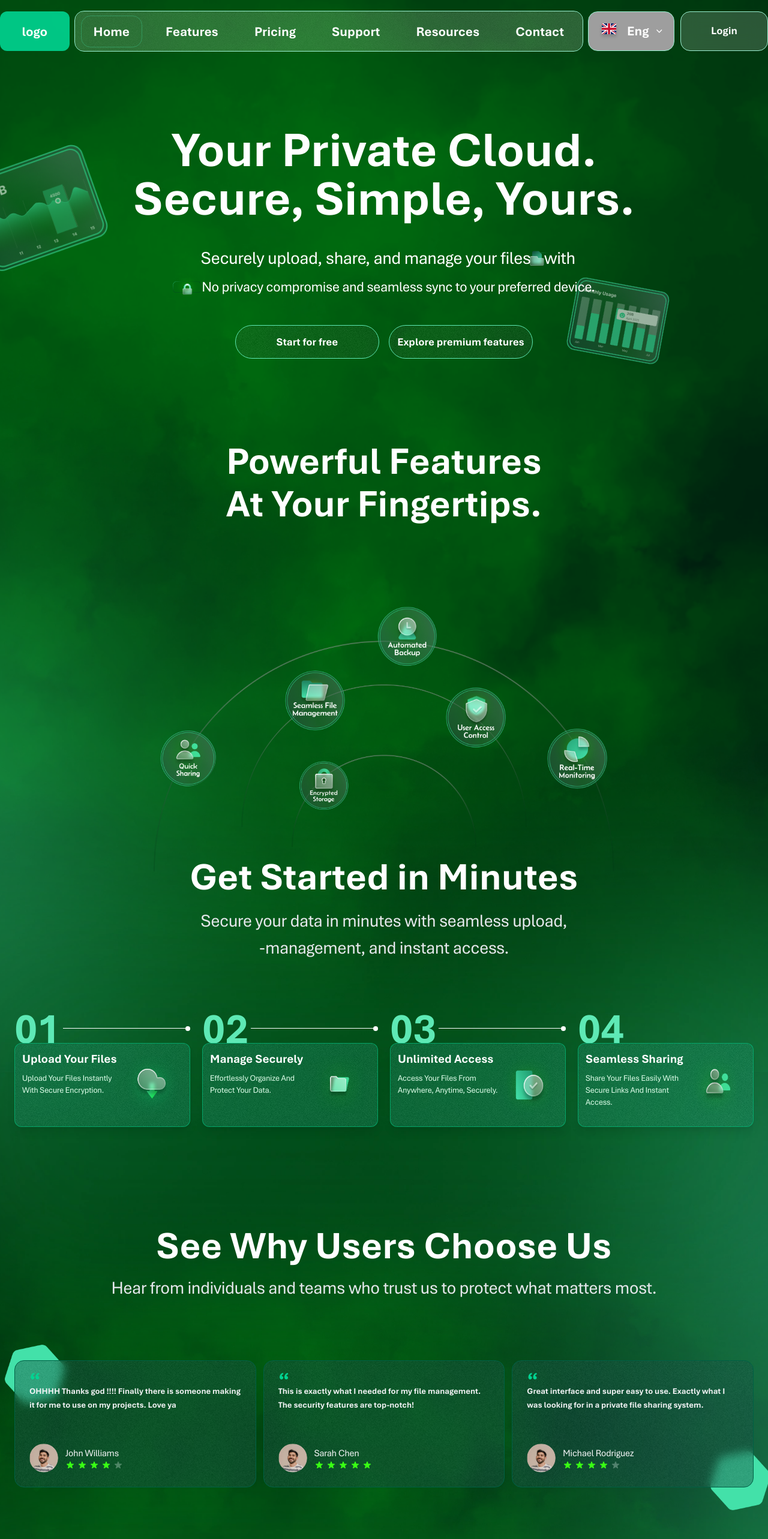
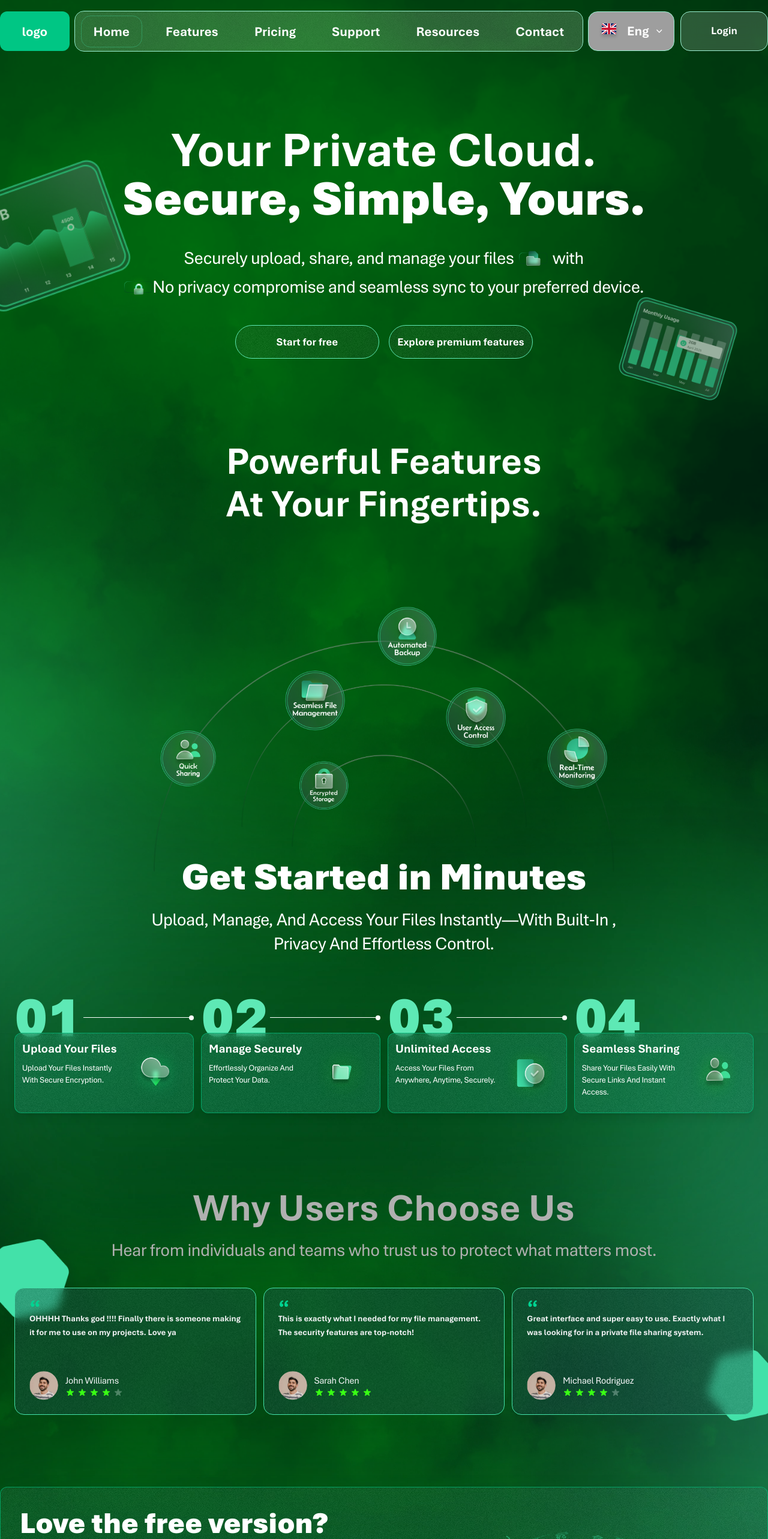
Before and after one commit to creativibelabs/pfss-frontend, a Next.js app: page / in a window 1280 px wide. Shown: the top 2566 px of the page at 60% size. Built offline with nearby package versions, Linux system fonts and the light colour scheme; grey boxes are pictures that could not be loaded; a web font is replaced by a local one.

Commit message:
update 2

```diff
--- a/app/globals.css
+++ b/app/globals.css
@@ -12,6 +12,13 @@
   font-family: 'Aptos';
   src: url('/fonts/Aptos-Bold.ttf') format('truetype');
   font-weight: 700 ;
+  font-style: normal;
+}
+
+@font-face {
+  font-family: 'Aptos';
+  src: url('/fonts/Aptos-Black.ttf') format('truetype');
+  font-weight: 900 ;
   font-style: normal;
 }
 
@@ -154,8 +161,45 @@ body {
 
 .site_banner_img_left
 {
-     left: -60px;
+    left: -70px;
     position: absolute;
-    top: 155px;
+    top: 180px;
+}
 
+
+.site_banner_img_right
+{
+    right: 50px;
+    position: absolute;
+    top: 410px;
 }
+
+.site_started_subtitle
+{
+  line-height: 40px;
+}
+
+.site_step_number_wrap
+{
+      margin-bottom: -35px;
+}
+
+.site_step_number
+{
+  font-size: 96px;
+}
+
+.site_polygon_icon_left
+{
+  position: absolute;
+  left: -20px;
+  top: 90px;
+}
+
+.site_polygon_icon_right
+{
+    position: absolute;
+    right: -20px;
+    bottom: -10px;
+    z-index: -1;
+}
--- a/app/page.tsx
+++ b/app/page.tsx
@@ -54,23 +54,23 @@ export default async function LandingPage() {
                 <Image
                     src="/images/storage.png"
                     alt="Storage"
-                    width={250}
+                    width={300}
                     height={170}
                     className="rotate-[0deg]"
                 />
             </div>
-            <div className="absolute bottom-30 right-40 z-10">
+            <div className="site_banner_img_right">
                 <Image
                     src="/images/usage.png"
                     alt="Usage"
-                    width={180}
+                    width={200}
                     height={180}
-                    className="-rotate-[6deg]  md:block"
+                    className="md:block"
                 />
             </div>
 
             {/* Main Content */}
-            <div className="relative z-20 text-white text-center px-6 max-w-5xl w-full">
+            <div className="relative z-20 text-white text-center px-6 w-full">
                 <h1 className="site_banner_title text-4xl md:text-[82px] font-[700] mb-6 leading-tight">
                     Your Private Cloud.<br />
                     <span className="text-4xl md:text-[82px] font-extrabold mb-6 leading-tight">Secure, Simple, Yours.</span>
@@ -79,15 +79,16 @@ export default async function LandingPage() {
                 {/* Subtitles with Framed Icons */}
                 <div className="text-lg  md:text-xl mb-10 ">
                     {/* Subtitle 1 */}
-                    <div className="flex justify-center items-center gap-3 flex-wrap">
-                        <span className="text-sm md:text-3xl">Securely upload, share, and manage your files</span>
+                    <div className="flex justify-center items-center flex-wrap gap-2">
+                        <span className="text-sm md:text-3xl font-medium">Securely upload, share, and manage your files</span>
                         <div
                             className="w-12 h-12 bg-center bg-contain bg-no-repeat flex items-center justify-center"
                             style={{ backgroundImage: "url('/images/icons/frame.png')" }}
                         >
-                            <Image src="/images/icons/file.png" alt="File Icon" width={24} height={24} />
-                            <span className="text-sm md:text-3xl">with</span>
+                            <Image src="/images/icons/file.png" alt="File Icon" width={24} height={24} className="" />
+
                         </div>
+                         <span className="text-sm md:text-3xl">with</span>
                     </div>
 
                     {/* Subtitle 2 */}
@@ -98,7 +99,7 @@ export default async function LandingPage() {
                         >
                             <Image src="/images/icons/lock.png" alt="Lock Icon" width={60} height={60} />
                         </div>
-                        <span className="text-sm md:text-2xl ">No privacy compromise and seamless sync to your preferred device.</span>
+                        <span className="text-sm md:text-3xl font-medium">No privacy compromise and seamless sync to your preferred device.</span>
                     </div>
                 </div>
 
@@ -197,25 +198,25 @@ export default async function LandingPage() {
         {/* {Features Section End} */}
 
         {/* {Get Started, Testimonials Section Start} */}
-        <section className="relative py-10 overflow-hidden">
+        <section className="relative py-10 overflow-hidden0">
           <div className="relative z-10 container mx-auto px-4 md:px-6">
-            <div className="text-center max-w-3xl mx-auto mb-16">
-              <h3 className="text-3xl md:text-[64px] font-bold md:mb-3 text-white">
+            <div className="text-center mx-auto mb-5">
+              <h3 className="site_started_title text-3xl md:text-[64px] font-extrabold md:mb-3 text-white">
                 Get Started in Minutes
               </h3>
-              <p className="text-md md:text-[30px] font-[400] text-gray-200">
-                <span className="block md:inline">Secure your data in minutes with seamless upload,</span>{" "}
-                <span className="block">-management, and instant access.</span>
+              <p className="site_started_subtitle text-md md:text-[30px] font-medium text-white">
+                <span className="block md:inline">Upload, Manage, And Access Your Files Instantly—With Built-In ,</span>{" "}
+                <span className="block">Privacy And Effortless Control.</span>
               </p>
             </div>
             <StepsCard />
           </div>
-          <div className="relative z-10 container mx-auto px-4 md:px-6 mt-20 md:mt-40">
-            <div className="text-center max-w-5xl mx-auto md:mt-16 mt-4">
-              <h3 className="text-3xl md:text-[64px] font-bold mb-2 mt-10 text-white">
-                See Why Users Choose Us
+          <div className="relative z-10 container mx-auto px-4 md:px-6 mt-10 md:mt-30 mb-20">
+            <div className="text-center max-w-5xl mx-auto mb-10">
+              <h3 className="text-3xl md:text-[64px] font-bold mb-2  text-[#b0b0b0] text">
+                Why Users Choose Us
               </h3>
-              <p className="text-lg md:text-[30px] font-[400] text-gray-200 w-full mx-auto">
+              <p className="text-lg md:text-[30px] font-[400] text-[#b0b0b0] w-full mx-auto">
                 Hear from individuals and teams who trust us to protect what matters most.
               </p>
             </div>
--- a/components/Home/StepsCard.tsx
+++ b/components/Home/StepsCard.tsx
@@ -4,11 +4,11 @@ import Image from "next/image";
 export default function StepsCard() {
   return (
     <section className="text-shadow-gray-100">
-      <div className="grid grid-cols-1 md:grid-cols-4 md:gap-5 gap-3">
+      <div className="grid grid-cols-1 md:grid-cols-4 md:gap-3 gap-3">
         {steps.map((step, index) => (
-          <div key={index}>
-          <div className="flex items-center relative top-3 -z-1">
-            <p className="text-emerald-300 text-7xl font-extrabold">{step.number}</p>
+          <div className="site_step_box" key={index}>
+          <div className="site_step_number_wrap flex items-center relative top-3 -z-1">
+            <p className="site_step_number text-emerald-300 font-black">{step.number}</p>
             {index < steps.length - 1 && (
                 <div className="h-px bg-white flex-grow ms-1" />
               )}
@@ -18,11 +18,11 @@ export default function StepsCard() {
           </div>
             <div
               style={{ backgroundImage: "url('/images/noise-texture.png')" }}
-              className="sm:min-h-[140px] rounded-xl flex p-3 shadow-lg transition-transform duration-300 hover:scale-105 text-white bg-emerald-600/30 border border-emerald-500/70 hover:bg-emerald-600/50 backdrop-blur"
+              className="sm:min-h-[134px] rounded-xl flex p-3 shadow-lg transition-transform duration-300 hover:scale-105 text-white bg-emerald-600/30 border border-emerald-500/70 hover:bg-emerald-600/50 backdrop-blur"
             >
-              <div>
-                <h3 className="text-xl font-semibold mb-2">{step.title}</h3>
-                <p className="text-sm text-green-100">{step.description}</p>
+              <div className="site_step_content">
+                <h3 className="site_step_title text-xl font-semibold mb-2">{step.title}</h3>
+                <p className="site_step_content text-sm text-white">{step.description}</p>
               </div>
               <Image
                 src={step.icon}
--- a/components/Home/Testimonials.tsx
+++ b/components/Home/Testimonials.tsx
@@ -6,8 +6,8 @@ import Image from "next/image";
 const Testimonials = () => {
   return (
     <>
-    <div className="relative top-18 -left-4">
-      <Image src={"/images/polygon.png"} width={100} height={100} alt="polygon icon" />
+    <div className="site_polygon_icon_left">
+      <Image src={"/images/polygon.png"} width={135} height={156} alt="polygon icon" />
     </div>
       <div className="grid grid-cols-1 md:grid-cols-2 lg:grid-cols-3 gap-3">
         {testimonials.map((testimonial, index) => (
@@ -20,8 +20,8 @@ const Testimonials = () => {
           />
         ))}
       </div>
-      <div className="relative -top-15 left-290 -z-1">
-      <Image src={"/images/polygon.png"} width={100} height={100} alt="polygon icon" />
+      <div className="site_polygon_icon_right">
+      <Image src={"/images/polygon.png"} width={120} height={100} alt="polygon icon" />
     </div>
     </>
   );
--- a/components/shared/UserCard.tsx
+++ b/components/shared/UserCard.tsx
@@ -10,7 +10,7 @@ interface UserCardProps {
 
 const UserCard = ({ name, avatar, rating, comment }: UserCardProps) => {
   return (
-    <div className="bg-emerald-900/40 rounded-2xl p-6 border border-emerald-800 backdrop-blur-sm" style={{ backgroundImage: "url('/images/noise-texture.png')" }}>
+    <div className="bg-emerald-900/40 rounded-2xl p-6 border border-[#43E1A9] backdrop-blur-sm" style={{ backgroundImage: "url('/images/noise-texture.png')" }}>
       <div className="space-y-13">
         <div className="relative">
           <span className="absolute -top-3 left-0 text-emerald-400 text-4xl font-bold">“</span>
```
